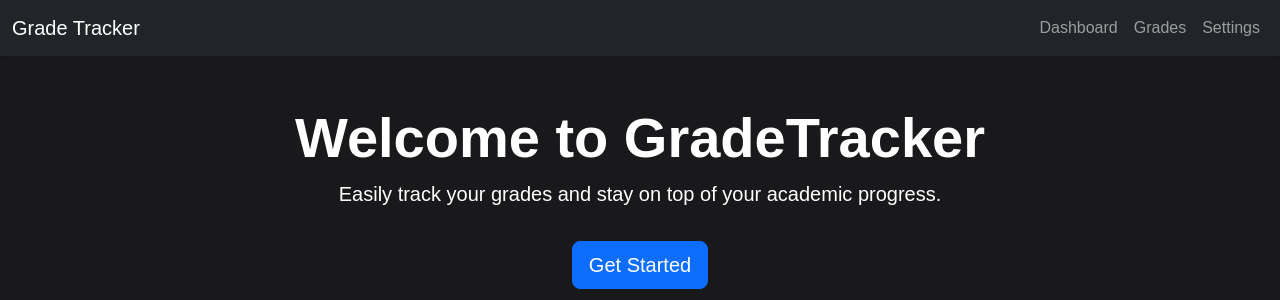
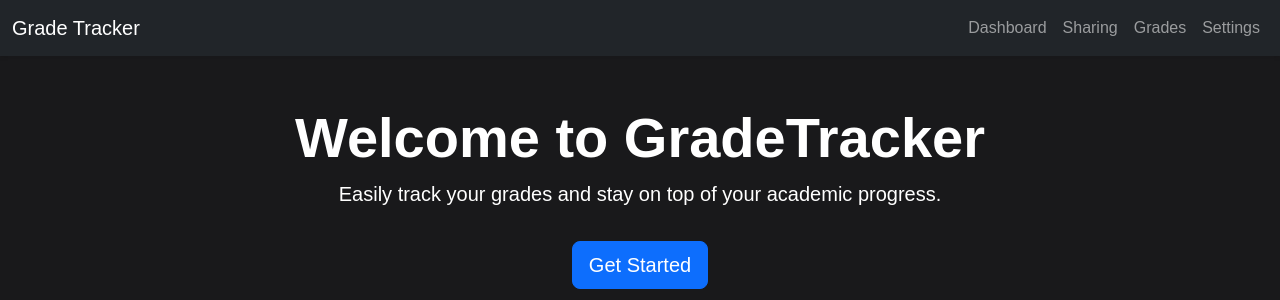
Before and after one commit to alyshaprompruek/CITS3403_project, a Flask app: page / in a window 1280 px wide. Shown: the top 300 px of the page. Run offline with Flask 3, Linux system fonts and the light colour scheme; a user stored in the database is signed in.

Commit message:
feat: update base.html navbar to link all major app sections
- Added /sharing link to navbar
- Ensured all major routes (login, signup, dashboard, grades, settings) are accessible
- Navbar now properly reflects login status with shared user context

```diff
--- a/app/routes.py
+++ b/app/routes.py
@@ -390,10 +390,8 @@ def logout():
 def settings():
     if "user_id" in session:
         user_id = session["user_id"]
-
         # Query the database to get the complete user object
         user = User.query.get(user_id)
-
         # Check if user exists in database
         if user:
             return render_template('settings.html', user=user)
@@ -413,11 +411,9 @@ def sharing_page():
     user_id = session["user_id"]
     user = User.query.get(user_id)
     form = ShareForm()
-
     # Fetch share records
     outgoing_shares = ShareAccess.query.filter_by(from_user=user.email).all()
     incoming_shares = ShareAccess.query.filter_by(to_user=user.email).all()
-
     return render_template('sharing.html', user=user, form=form,
                            outgoing_shares=outgoing_shares,
                            incoming_shares=incoming_shares)
--- a/app/templates/base.html
+++ b/app/templates/base.html
@@ -47,6 +47,9 @@
                             <a class="nav-link" href="/dashboard">Dashboard</a>
                         </li>
                         <li class="nav-item">
+                            <a class="nav-link" href="/sharing">Sharing</a>
+                        </li>
+                        <li class="nav-item">
                             <a class="nav-link" href="{{ url_for('track_grades') }}">Grades</a>
                         </li>
                         <li class="nav-item">
```
